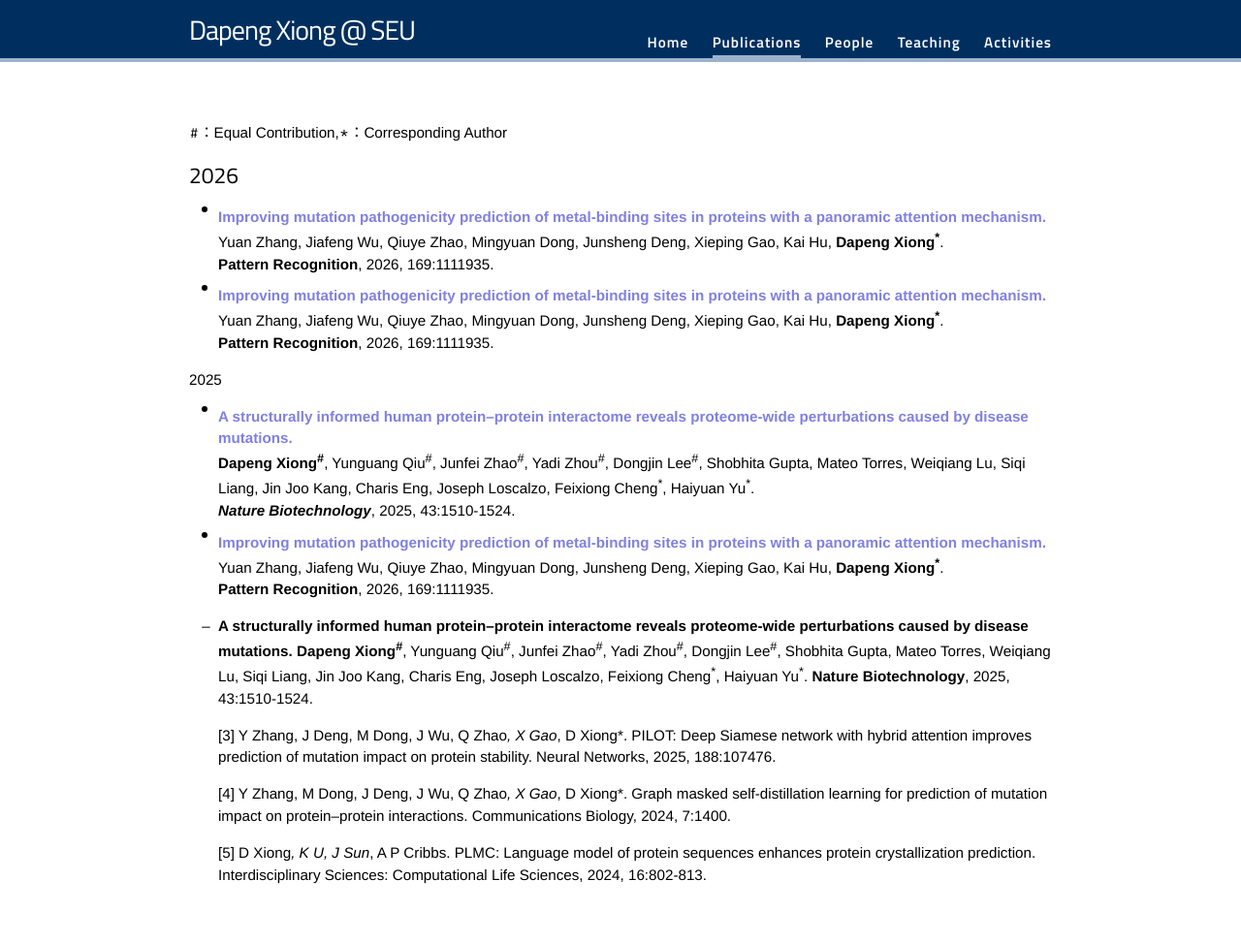
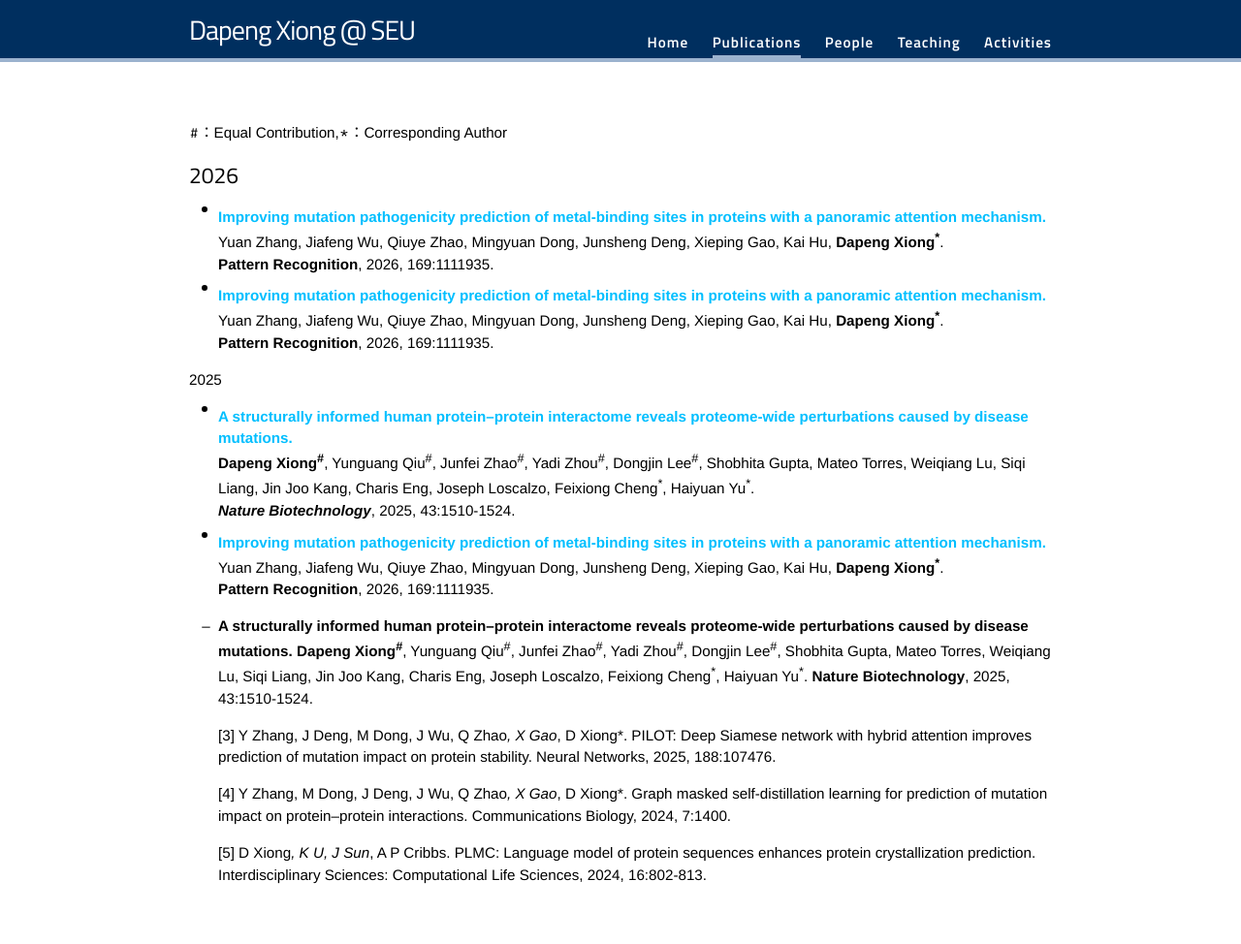
Before and after one commit to dapeng-xiong/dapeng-xiong.github.io, a Jekyll site: the page built from Publications.md, in a window 1280 px wide. Shown: the whole page at 97% size. Built offline with Jekyll 4.4.1, drawn with Linux system fonts in a browser that asks for light colours; nearby versions of some CDN libraries; some web fonts are replaced.

Commit message:
Update _layout.scss

```diff
--- a/_sass/_layout.scss
+++ b/_sass/_layout.scss
@@ -342,7 +342,7 @@ article ul.utlist .text_bold{
 }
 article ul.utlist .text_title{
 	font-weight: bold;
-	color: #8080e2;
+	color: #00BFFF;
 }
 
 article ul#archive > li:before {
```
